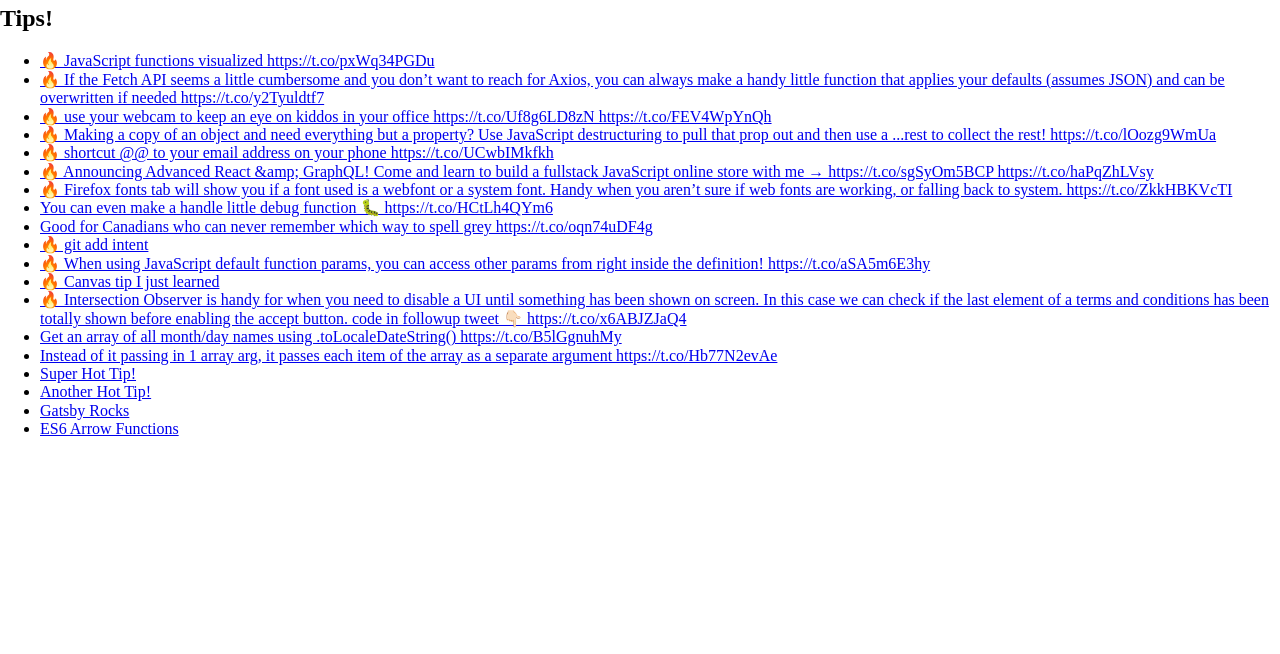
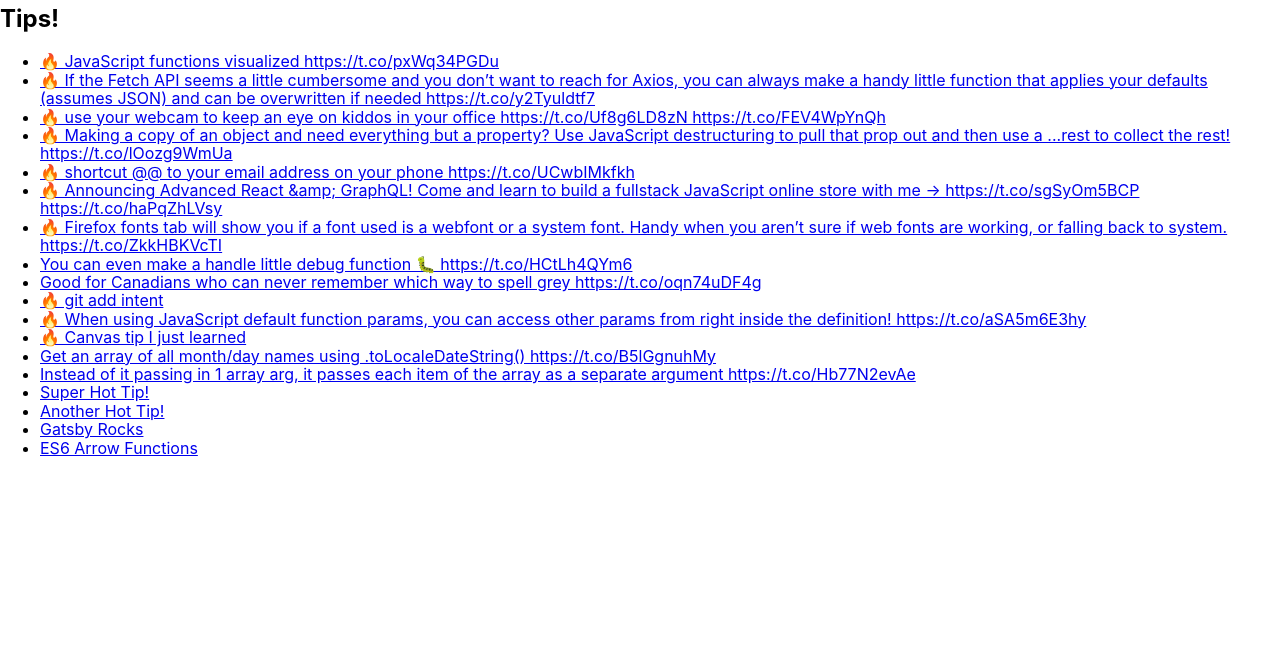
Before and after one commit to wesbos/gatsby-demo, a Gatsby site: page /tips in a window 1280 px wide. Shown: the part 146-800 px from the top of the page. Built offline with nearby package versions, Linux system fonts and the light colour scheme; Gatsby itself is replaced by a stand-in of ours.

Commit message:
revert gatsby-mdx

```diff
--- a/gatsby-config.js
+++ b/gatsby-config.js
@@ -43,6 +43,7 @@ module.exports = {
     `gatsby-plugin-sharp`,
     `gatsby-plugin-sass`,
     `gatsby-plugin-transition-link`,
-    `gatsby-plugin-react-helmet`
+    `gatsby-plugin-react-helmet`,
+
   ],
 };
--- a/src/components/styles/global.css
+++ b/src/components/styles/global.css
@@ -0,0 +1,5 @@
+html {
+  font-family: -apple-system, BlinkMacSystemFont, 'Segoe UI', Roboto, Oxygen, Ubuntu, Cantarell, 'Open Sans', 'Helvetica Neue', sans-serif;
+  --black: #000;
+  color: var(--black);
+}
--- a/src/tips/hot-tip-1.mdx
+++ b/src/tips/hot-tip-1.mdx
@@ -6,4 +6,7 @@ type: tip
 
 ![Hot Tip](../images/tweets/2019-03-1319.06.10-1105907924088565762-1.jpg)
 
+
+![dog](../images/dog.jpg)
+
 🔥 JavaScript functions visualized https://t.co/pxWq34PGDu
--- a/src/tips/hot-tip-6.mdx
+++ /dev/null
@@ -1,9 +0,0 @@
----
-title: 🔥 Intersection Observer is handy for when you need to disable a UI until something has been shown on screen. In this case we can check if the last element of a terms and conditions has been totally shown before enabling the accept button. code in followup tweet 👇🏻 https://t.co/x6ABJZJaQ4
-slug: intersection-observer-is
-type: tip
----
-
-![](../images/tweets/2018-12-1719.53.26-1074754463087411200-gif-video-1.mp4)
-
-🔥 Intersection Observer is handy for when you need to disable a UI until something has been shown on screen. In this case we can check if the last element of a terms and conditions has been totally shown before enabling the accept button. code in followup tweet 👇🏻 https://t.co/x6ABJZJaQ4
```
Also changed, not shown: package.json (+8 -1 lines), 1 other file.
